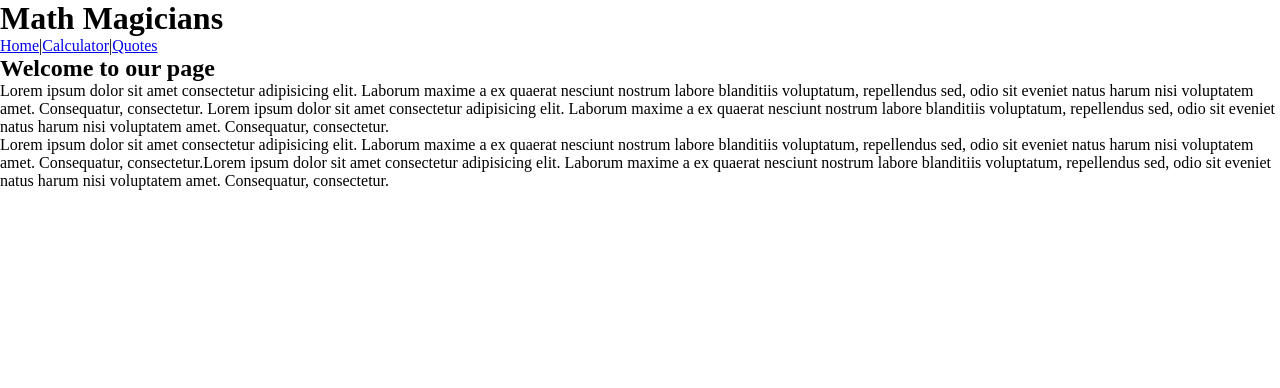
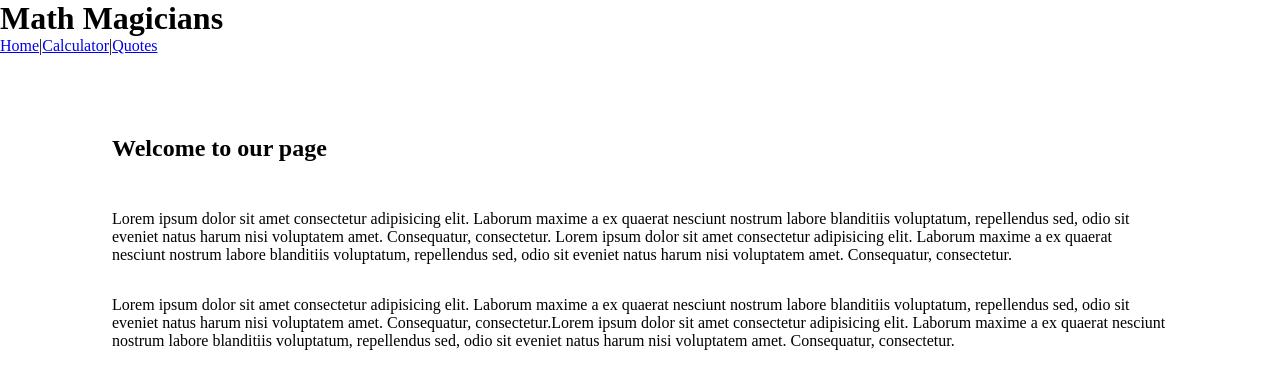
Before and after one commit to anyepeter/math-magician, a React (Create React App) app: page / in a window 1280 px wide. Shown: the top 388 px of the page. Built offline with nearby package versions, Linux system fonts and the light colour scheme.

Commit message:
Style the home page

```diff
--- /dev/null
+++ b/src/Cssmodules/homePage.css
@@ -0,0 +1,13 @@
+
+.main{
+  padding: 5em 7em;
+  display: flex;
+  flex-direction: column;
+  gap: 3rem;
+}
+
+.main-box{
+  display: flex;
+  flex-direction: column;
+  gap: 2em;
+}
--- a/src/pages/home.js
+++ b/src/pages/home.js
@@ -1,12 +1,13 @@
 import React from 'react';
 import Navigation from './navbar';
+import '../Cssmodules/homePage.css';
 
 const Home = () => (
   <>
     <header>
       <Navigation />
     </header>
-    <main>
+    <main className="main">
       <h2 className="welcome">Welcome to our page</h2>
       <div className="main-box">
         <p className="sub-box">
```
